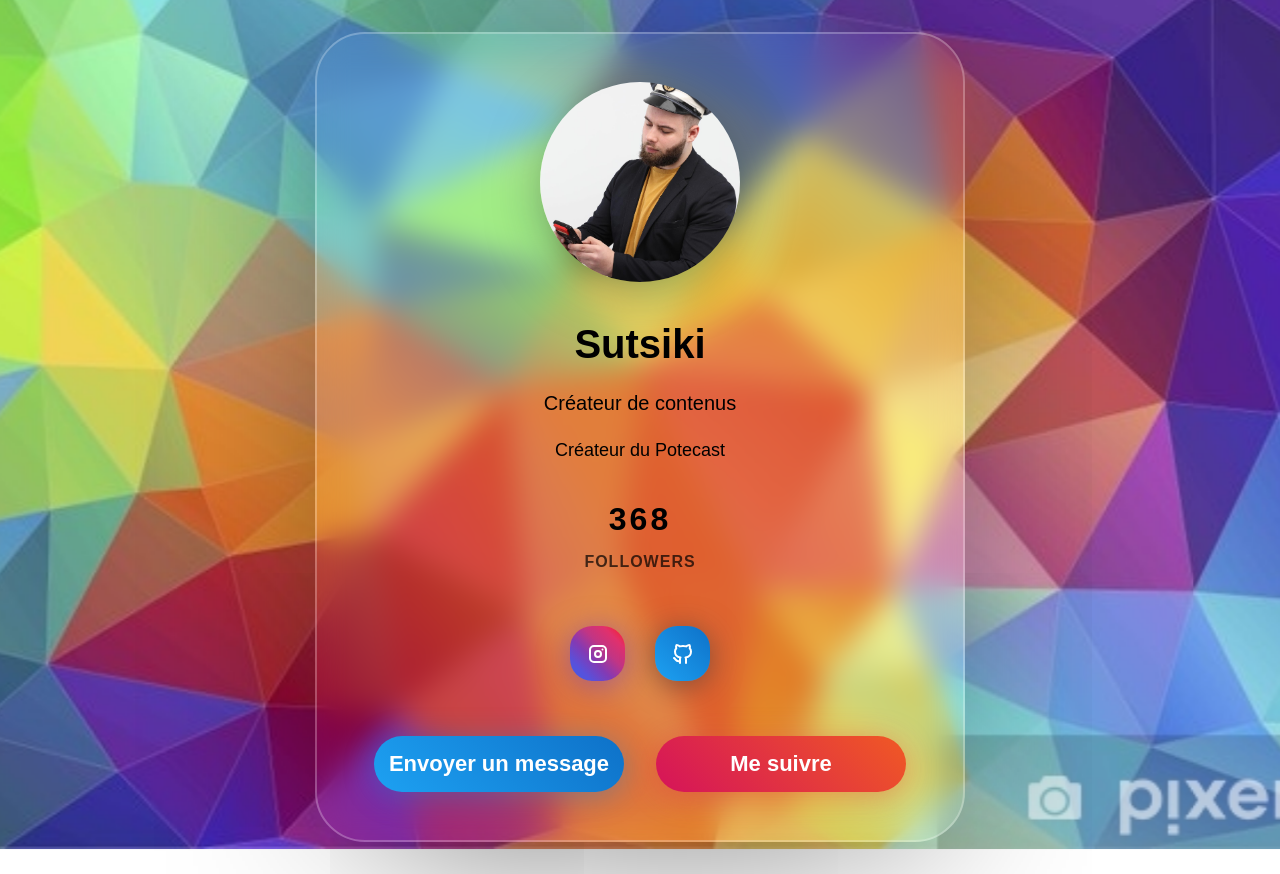
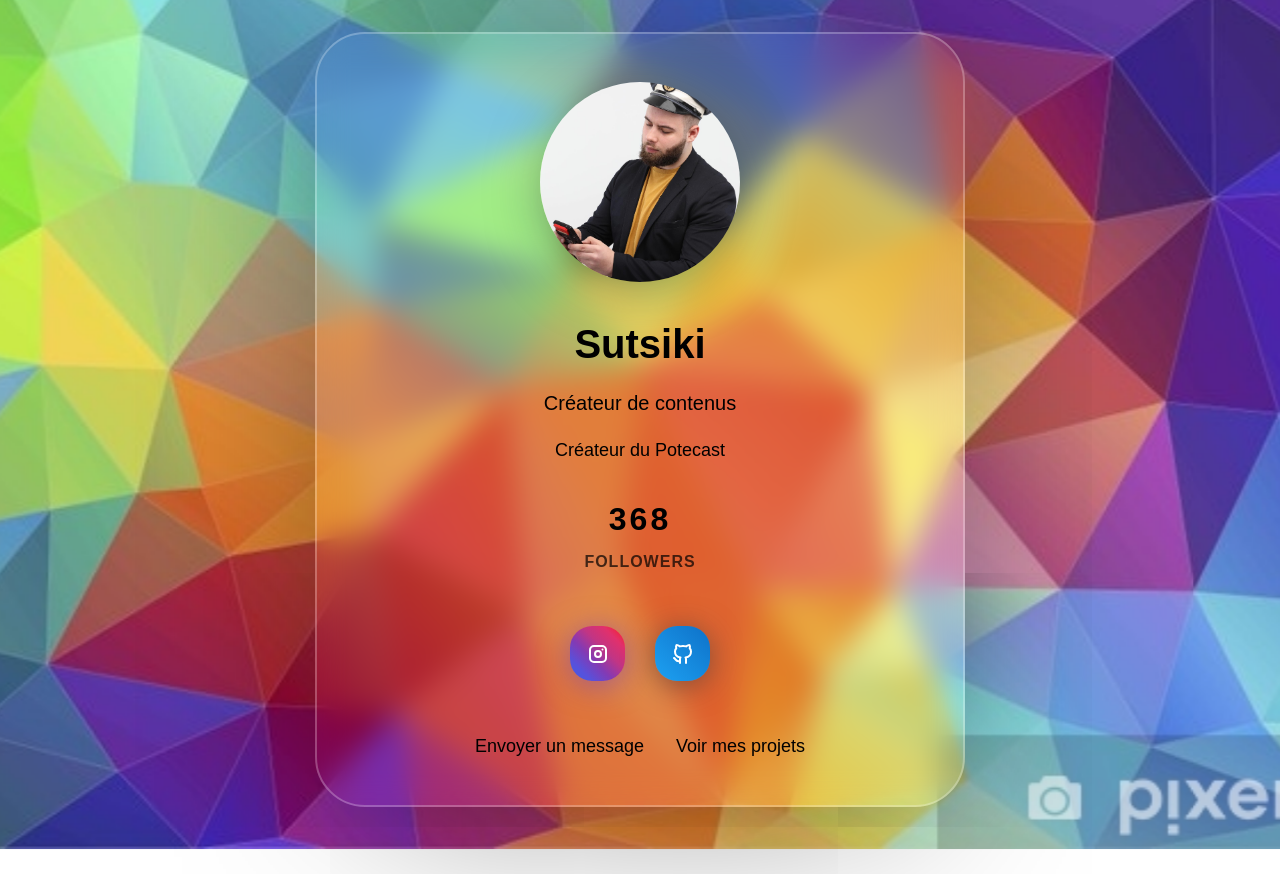
Before and after one commit to Sutsikii/First-page-server, a plain HTML site: page index.html in a window 1280 px wide. After the commit the page ends 839 px from the top, so only its background shows below. Drawn offline with Linux system fonts and the light colour scheme; a web font is replaced by a local one.

Commit message:
serverListPage

```diff
--- a/index.html
+++ b/index.html
@@ -55,8 +55,8 @@
         </div>
 
         <div class="profile-card_actions">
-            <button class="blue">Envoyer un message</button>
-            <button class="orange">Me suivre</button>
+            <a href="#"><button class="blue">Envoyer un message</button></a>
+            <a href="/List-server-page/"><button class="orange">Voir mes projets</button></a>
         </div>
 
 
```
Also changed, not shown: List-server-page/index.html (added, +15 -0 lines), List-server-page/style.css (added).
